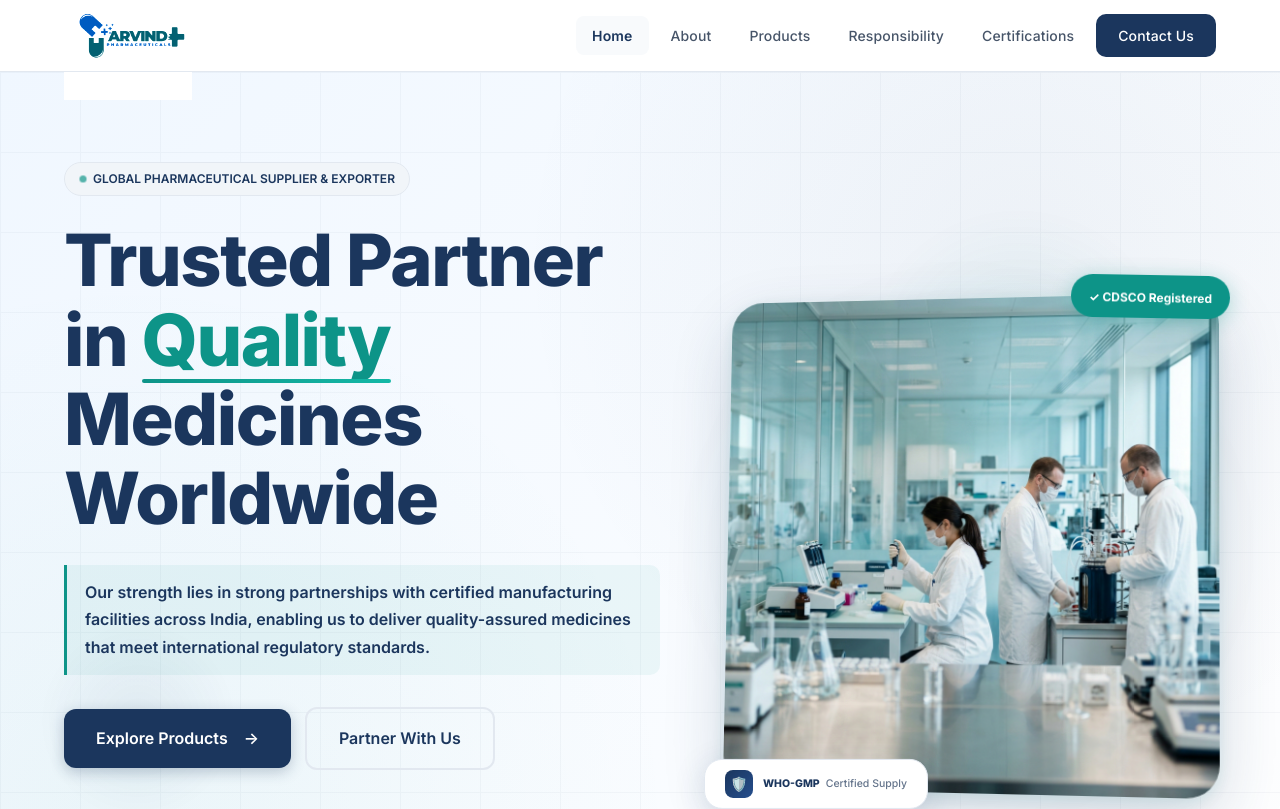
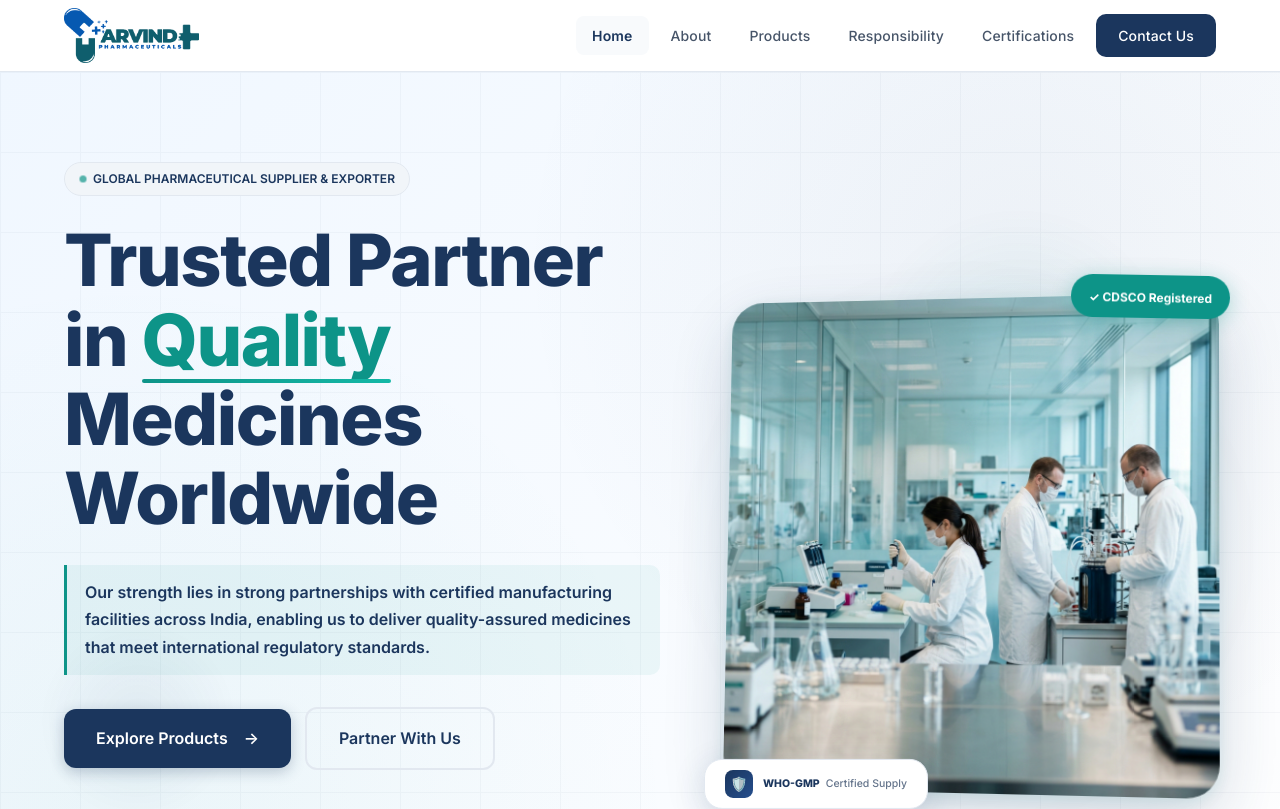
Before and after one commit to bizleap1/Arvind-Pharmaceuticals-, a React (Vite) app: page / in a window 1280 px wide. Shown: the top 809 px of the page. Built offline with nearby package versions, Linux system fonts and the light colour scheme.

Commit message:
Replace logo with logo ap.png

```diff
--- a/src/components/layout/Navbar.jsx
+++ b/src/components/layout/Navbar.jsx
@@ -1,6 +1,6 @@
 import React, { useState } from 'react';
 import { NavLink, Link } from 'react-router-dom';
-import logo from '../../assets/logo.jpeg';
+import logo from '../../assets/logo ap.png';
 
 const Navbar = () => {
   const [menuOpen, setMenuOpen] = useState(false);
@@ -9,7 +9,7 @@ const Navbar = () => {
     <>
       <nav id="navbar">
         <Link to="/" className="nav-brand" onClick={() => setMenuOpen(false)} style={{ display: 'flex', alignItems: 'center', height: '72px' }}>
-          <img src={logo} alt="Arvind Pharmaceuticals Logo" style={{ height: '64px', width: 'auto', objectFit: 'contain', mixBlendMode: 'multiply', filter: 'contrast(1.1) brightness(1.05)', transform: 'scale(2)', transformOrigin: 'left center' }} />
+          <img src={logo} alt="Arvind Pharmaceuticals Logo" style={{ height: '56px', width: 'auto', objectFit: 'contain' }} />
         </Link>
         <div className="nav-links">
           <NavLink to="/" className={({ isActive }) => (isActive ? 'active' : '')}>Home</NavLink>
@@ -31,7 +31,7 @@ const Navbar = () => {
       <div className={`mobile-menu ${menuOpen ? 'open' : ''}`} id="mobileMenu" onClick={() => setMenuOpen(false)}>
         <div className="mobile-menu-inner" onClick={(e) => e.stopPropagation()}>
           <div className="mobile-menu-header" style={{ height: '64px', display: 'flex', alignItems: 'center', justifyContent: 'center' }}>
-            <img src={logo} alt="Arvind Pharmaceuticals Logo" style={{ height: '56px', width: 'auto', objectFit: 'contain', mixBlendMode: 'multiply', filter: 'contrast(1.1) brightness(1.05)', transform: 'scale(1.8)', transformOrigin: 'left center' }} />
+            <img src={logo} alt="Arvind Pharmaceuticals Logo" style={{ height: '48px', width: 'auto', objectFit: 'contain' }} />
           </div>
           <div className="mobile-menu-links">
             <NavLink to="/" onClick={() => setMenuOpen(false)}>Home</NavLink>
```
Also changed, not shown: src/assets/logo ap.png (added), src/assets/logo copy.jpeg (deleted).
